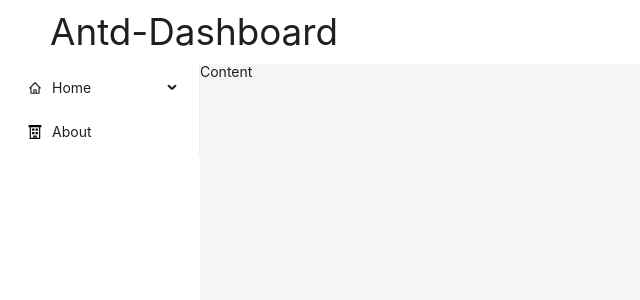
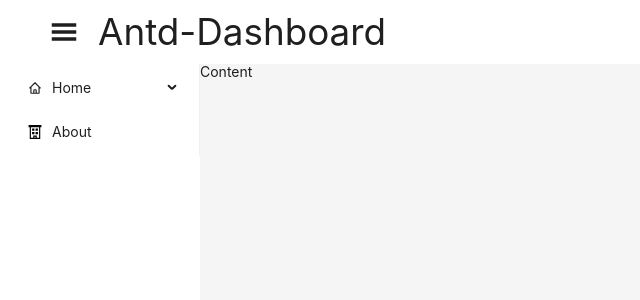
Before and after one commit to sinchana-P/antd-dashboard, a React (Vite) app: page / in a window 1280 px wide. Shown: the top 300 px of the page, without its empty margins (0-640 px from the left). Built offline with nearby package versions, Linux system fonts and the light colour scheme.

Commit message:
Menu, Collapsed

```diff
--- a/src/App.tsx
+++ b/src/App.tsx
@@ -7,8 +7,11 @@ import { HiOutlineHome } from 'react-icons/hi'
 import { GrOrganization } from 'react-icons/gr'
 import { BsPerson } from 'react-icons/bs'
 import { FaUsers } from 'react-icons/fa'
+import { GiHamburgerMenu } from 'react-icons/gi'
 
 function App() {
+
+  const [collapsed, setCollapsed] = useState(false)
 
   return (
     <Layout className='container'>
@@ -17,12 +20,13 @@ function App() {
           backgroundColor: "white"
         }}
       >
-        <div className="brand">
-          Antd-Dashboard
+        <div style={{display: "flex", alignItems: "center"}}>
+          <GiHamburgerMenu onClick={() => setCollapsed(!collapsed)} size={28} style={{ marginRight: 20 }} />
+          <div className="brand"> Antd-Dashboard </div>
         </div>
       </Header>
       <Layout>
-        <Sider theme='light'>
+        <Sider collapsed={collapsed} theme='light'>
           <Menu
             mode='inline'
             items = {[
--- a/src/styles/dashboard.css
+++ b/src/styles/dashboard.css
@@ -11,3 +11,7 @@
    font-size: 2.3rem;
    padding: 10;
 }
+
+.content {
+    padding: 24px;
+}
```
